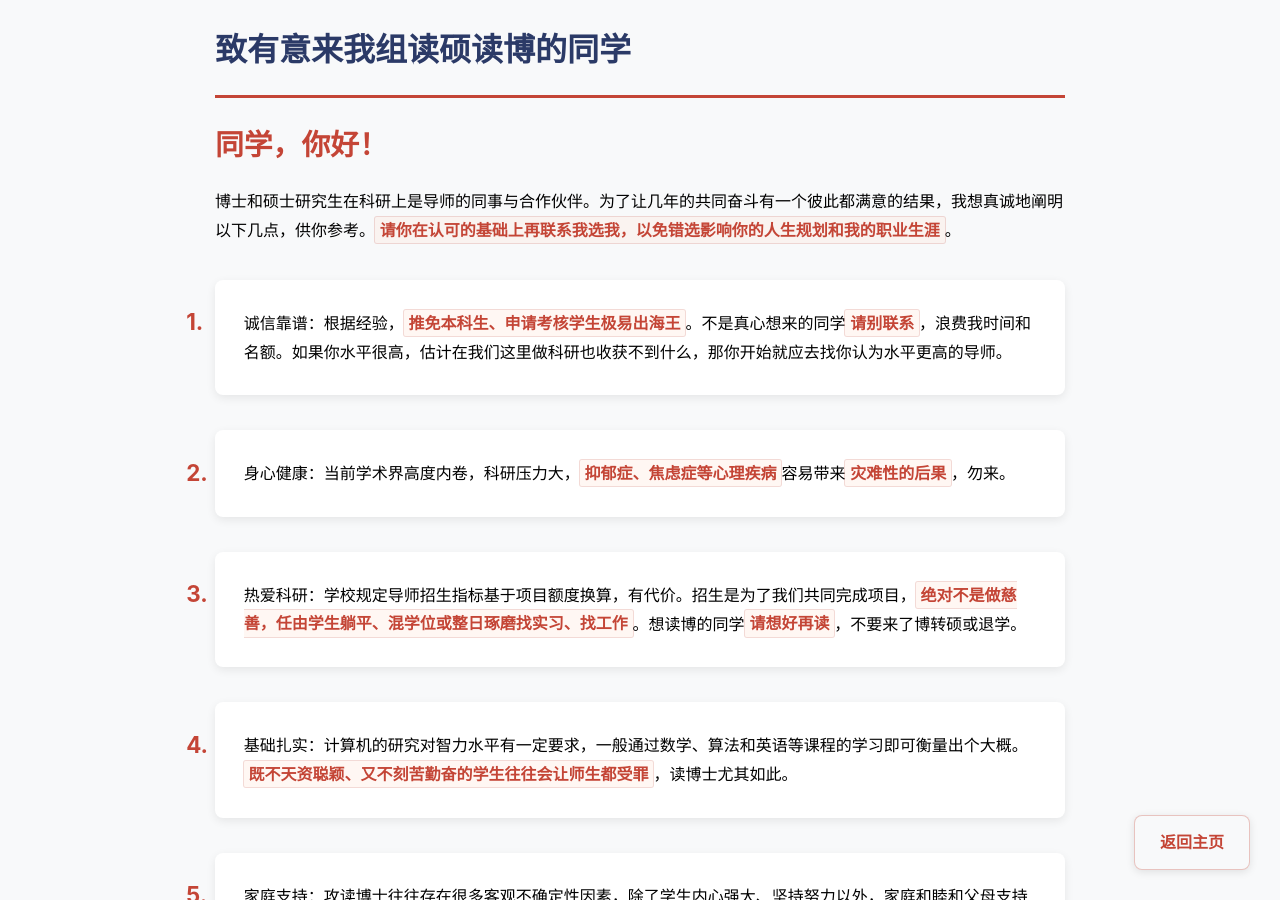
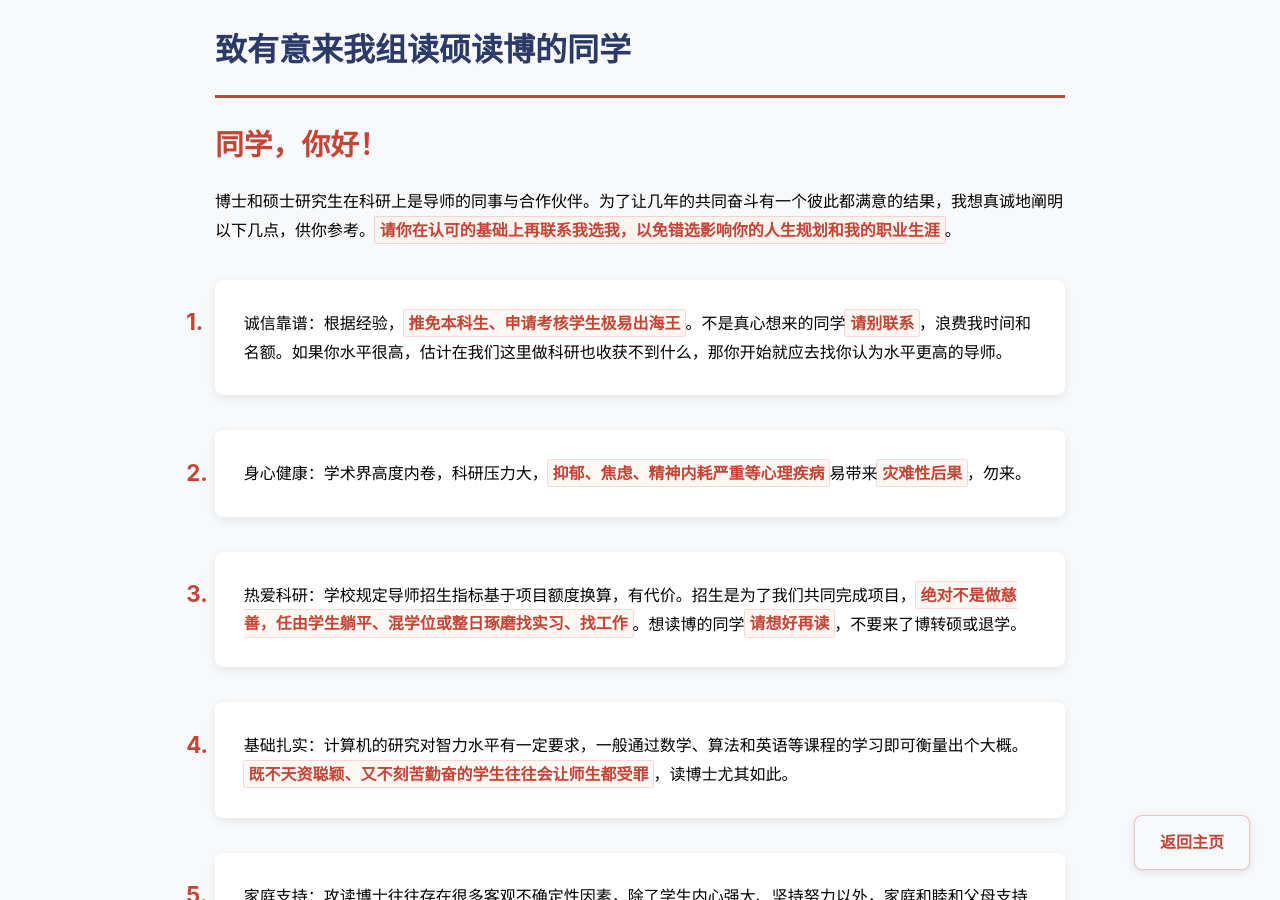
Before and after one commit to fangvv/Homepage, a Jekyll site: the page faq2.html, which Jekyll copies as it is, in a window 1280 px wide and 900 px high. Built offline with Jekyll 4.4.1, drawn with Linux system fonts in a browser that asks for light colours; comment, search, counter and statistics services are not loaded.

Commit message:
update faq

```diff
--- a/faq2.html
+++ b/faq2.html
@@ -118,7 +118,7 @@ strong:hover {
     <ol>
 <li>诚信靠谱：根据经验，<strong>推免本科生、申请考核学生极易出海王</strong>。不是真心想来的同学<strong>请别联系</strong>，浪费我时间和名额。如果你水平很高，估计在我们这里做科研也收获不到什么，那你开始就应去找你认为水平更高的导师。</li>
 
-<li>身心健康：当前学术界高度内卷，科研压力大，<strong>抑郁症、焦虑症等心理疾病</strong>容易带来<strong>灾难性的后果</strong>，勿来。</li>
+<li>身心健康：学术界高度内卷，科研压力大，<strong>抑郁、焦虑、精神内耗严重等心理疾病</strong>易带来<strong>灾难性后果</strong>，勿来。</li>
 
 <li>热爱科研：学校规定导师招生指标基于项目额度换算，有代价。招生是为了我们共同完成项目，<strong>绝对不是做慈善，任由学生躺平、混学位或整日琢磨找实习、找工作</strong>。想读博的同学<strong>请想好再读</strong>，不要来了博转硕或退学。</li>
 
```
